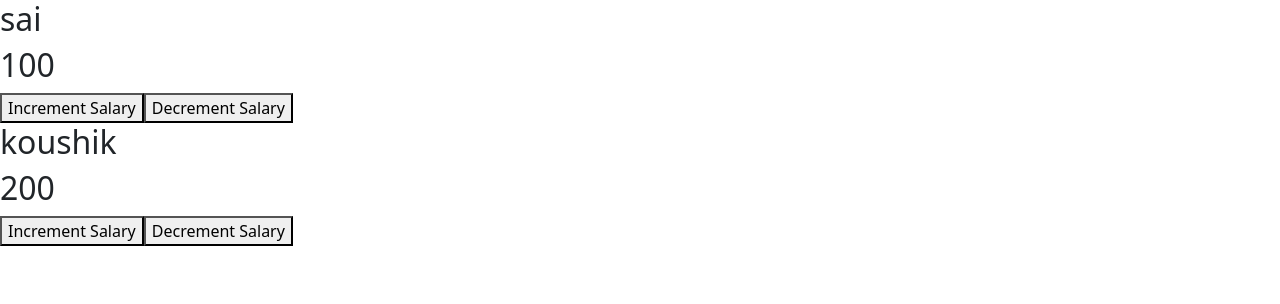
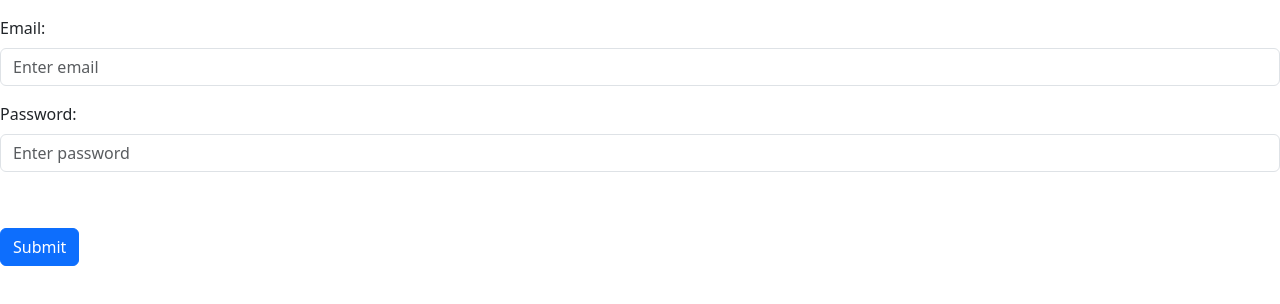
Before and after one commit to saiDev1999/96R_React_Class, a React (Create React App) app: page / in a window 1280 px wide. Shown: the top 304 px of the page. Built offline with nearby package versions, Linux system fonts and the light colour scheme.

Commit message:
uncontrolled components react forms

```diff
--- a/src/App.js
+++ b/src/App.js
@@ -17,6 +17,8 @@ import UpdatePhase from "./components /lifecycle /updating /updatingPhase"
 import Unmounting from "./components /lifecycle /unmounting /unMounting"
 import UseStateExample from "./components /hooks/useState/useStateEx1"
 import UseStateExample2 from "./components /hooks/useState/useStateEx2"
+import UseStateExample3 from "./components /hooks/useState/useStateEx3"
+import Uncontrolled from "./components /forms /uncontrolled"
 
 function App (){
   const greenColor="green"
@@ -27,7 +29,9 @@ function App (){
 {/* <UpdatePhase favColor="green" /> */}
 {/* <Unmounting/> */}
 {/* <UseStateExample/> */}
-<UseStateExample2/>
+{/* <UseStateExample2/> */}
+{/* <UseStateExample3/> */}
+<Uncontrolled/>
 
 
 
--- /dev/null
+++ b/src/components /forms /uncontrolled.js
@@ -0,0 +1,98 @@
+import { useRef } from "react"
+
+
+
+
+const Uncontrolled =()=>{
+
+    const emailRef=useRef()
+    const passwordRef=useRef()
+
+
+
+
+    const handleSubmit=(event)=>{
+
+        event.preventDefault()
+
+
+        console.log(emailRef.current.value)
+        console.log(passwordRef.current.value)
+
+        if(passwordRef.current.value.length<3){
+            alert("please enter more than 3 characters")
+        }else{
+
+            const userInfo={
+                username:emailRef.current.value,
+                password:passwordRef.current.value
+            }
+            hitServer(userInfo)
+
+
+
+
+
+        }
+        // alert("clicked")
+
+    }
+
+    const hitServer =(data)=>{
+        fetch('https://dummyjson.com/auth/login', {
+  method: 'POST',
+  headers: { 'Content-Type': 'application/json' },
+  body: JSON.stringify(data)
+})
+.then(res => res.json())
+.then(res=>console.log(res))
+.catch(err=>console.log(err))
+    }
+
+
+    return(
+        <>
+
+        <form  onSubmit={handleSubmit} >
+  <div className="mb-3 mt-3">
+    <label  className="form-label">Email:</label>
+    <input type="text" className="form-control" id="email" placeholder="Enter email" name="email"  ref={emailRef}  />
+  </div>
+  <div className="mb-3">
+    <label className="form-label">Password:</label>
+    <input type="password" className="form-control" id="pwd" placeholder="Enter password" name="pswd" ref={passwordRef} />
+  </div>
+  <div className="form-check mb-3">
+    {/* <label className="form-check-label">
+      <input className="form-check-input" type="checkbox" name="remember"/> Remember me
+    </label> */}
+  </div>
+  <button type="submit" className="btn btn-primary">Submit</button>
+</form>
+</>
+
+    )
+}
+
+export default Uncontrolled
+
+
+// Uncontrolled: dom will have the control over the input elements
+// 2. field validation not possile , form or overrall Submit validation
+
+// ref is a attribute which connect the dom with the input elements
+
+
+// useRef : it is a hook in react which acts a bridge btween dom and input
+// 1. it doesn't cause any re-render
+
+
+// steps :
+
+// 1. create a reference using useRef hook
+// 2. attach reference to the input by ref attribute
+// 3. to collect the user input ref.current.value
+
+// tasks :
+// 1. Repeat the class
+// 2. Form validation for username and password
--- /dev/null
+++ b/src/components /hooks/useState/useStateEx3.js
@@ -0,0 +1,55 @@
+import React,{ useState } from "react"
+
+
+
+
+
+
+
+
+
+const UseStateExample3 =()=>{
+
+    const initialValue=["apple","banana"]
+    const[list,setList]=useState(initialValue)
+    const handleAddFruit =()=>{
+        // set the list items with new fruit
+     const newFruit="mango"
+
+     setList([...list,newFruit])
+
+
+
+    }
+    return(
+        <>
+        <h2>Hello</h2>
+        <button onClick={handleAddFruit} >Click to add new fruit</button>
+        <ol>
+
+
+        {
+            list.map(
+                (value,index)=><React.Fragment key={index} >
+                <li>{value}</li>
+
+
+                </React.Fragment>
+
+            )
+        }
+         </ol>
+
+        </>
+    )
+}
+
+export default UseStateExample3
+
+
+
+
+// forms :  to collec the user data we use forms
+
+// 1. controlled component : if form control with react we can call it as controlled component,field validation possible
+// 2. uncontrolled component : if form control with the dom , field validations not possible
```
